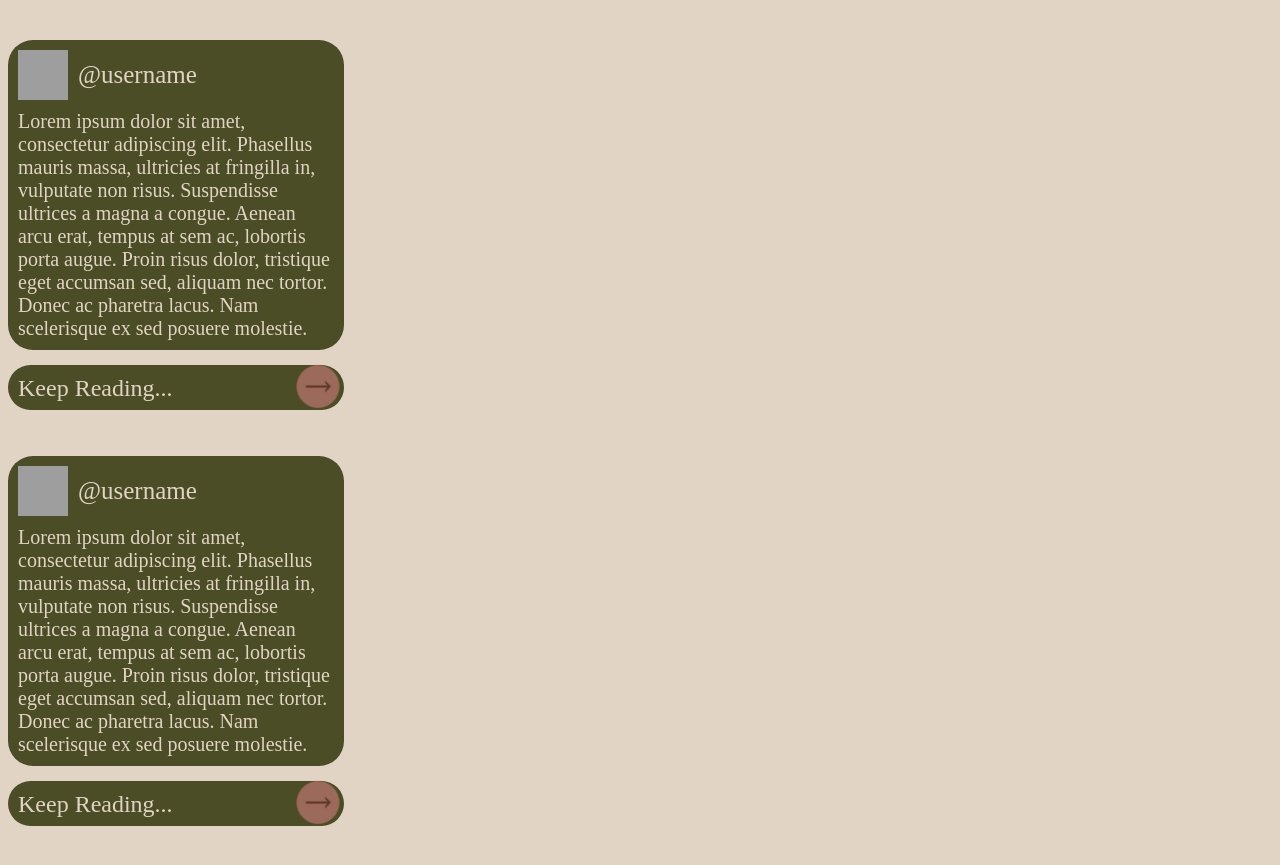
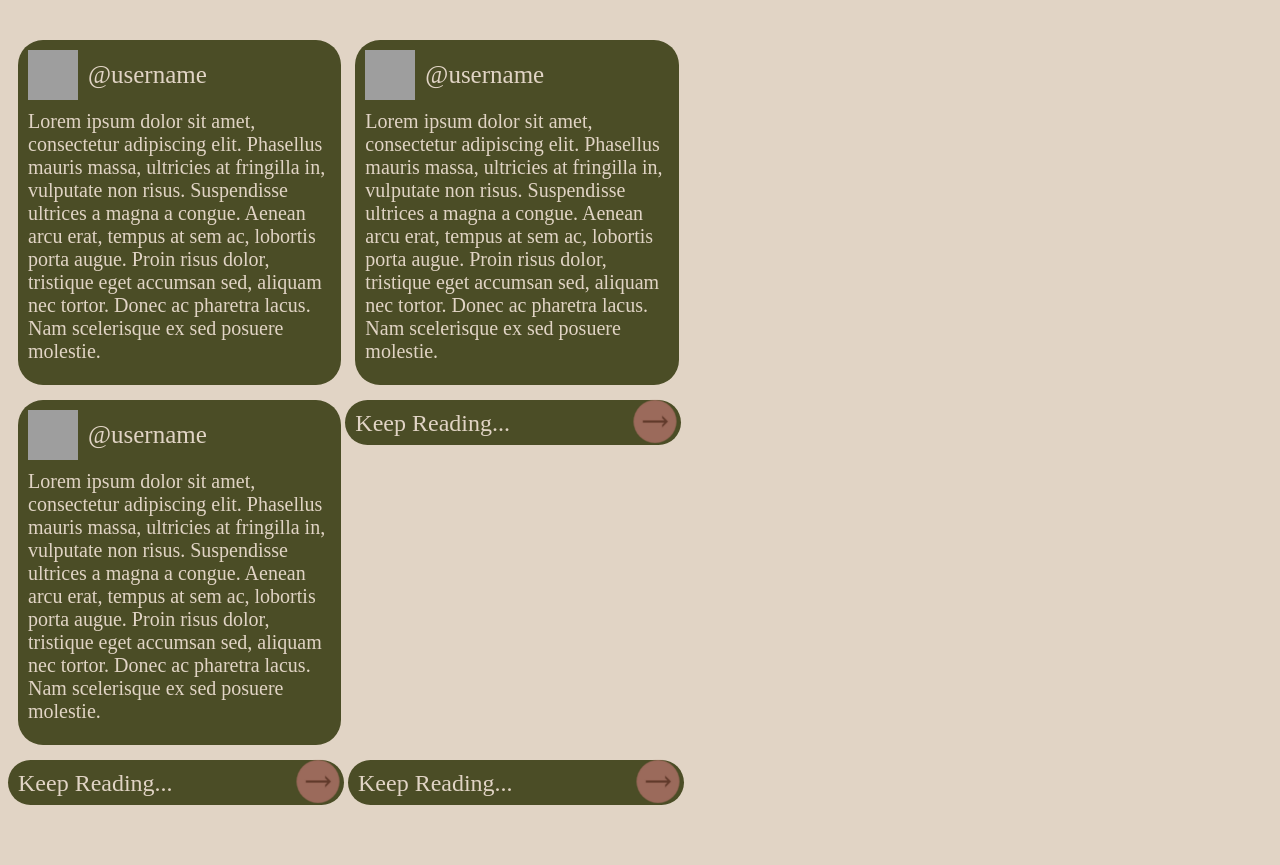
Before and after one commit to lynylyn/10CT-WebApp-Project, a plain HTML site: page app/index.html in a window 1280 px wide. Shown: the part 637-1502 px from the top of the page. Drawn offline with Linux system fonts and the light colour scheme; grey boxes are pictures that could not be loaded; a web font is replaced by a local one.

Commit message:
Primary Research & Article Boxes
Evaluated the primary research results and began working through the small featured article boxes.

```diff
--- a/app/index.html
+++ b/app/index.html
@@ -49,12 +49,15 @@
         Lorem ipsum dolor sit amet, consectetur adipiscing elit. Phasellus mauris massa, ultricies at fringilla in, vulputate non risus. Suspendisse ultrices a magna a congue. Aenean arcu erat, tempus at sem ac, lobortis porta augue. Proin risus dolor, tristique eget accumsan sed, aliquam nec tortor. Donec ac pharetra lacus. Nam scelerisque ex sed posuere molestie.
     </div>
 
-    <a class="button" href="donate.html">
-            Keep Reading...
-            <div id="arrow">
-                <img src="arrow.png" alt="Keep Reading..." style="width:50px;height:50px;">
+    <div class="articlepreview">
+        <div id="previewpfp">
+            <img src="doctorpfp.png" alt="Random Article" style="width:50px;height:50px;">
+            <div id="previewusername">
+                @username
             </div>
-        </a>
+        </div>
+        Lorem ipsum dolor sit amet, consectetur adipiscing elit. Phasellus mauris massa, ultricies at fringilla in, vulputate non risus. Suspendisse ultrices a magna a congue. Aenean arcu erat, tempus at sem ac, lobortis porta augue. Proin risus dolor, tristique eget accumsan sed, aliquam nec tortor. Donec ac pharetra lacus. Nam scelerisque ex sed posuere molestie.
+    </div>
 
     <div class="articlepreview">
         <div id="previewpfp">
@@ -73,4 +76,18 @@
             </div>
     </a>
 
+    <a class="button" href="donate.html">
+        Keep Reading...
+        <div id="arrow">
+            <img src="arrow.png" alt="Keep Reading..." style="width:50px;height:50px;">
+        </div>
+    </a>
+
+    <a class="button" href="donate.html">
+        Keep Reading...
+        <div id="arrow">
+            <img src="arrow.png" alt="Keep Reading..." style="width:50px;height:50px;">
+        </div>
+    </a>
+
 </html>
--- a/app/style.css
+++ b/app/style.css
@@ -102,13 +102,17 @@ h2 {
 }
 
 .articlepreview{
-  width: 25%;
+  width: 24%;
   color: #E1D4C5;
   background-color: #4B4D26;
   border-radius: 25px;
   padding: 10px;
   font-size: 20px;
   margin-bottom: 15px;
+  display: inline-block;
+  margin-left: 10px;
+  height: 325px;
+  vertical-align:top
 }
 
 #previewpfp{
```
Also changed, not shown: surveyq1.png (added), surveyq2.png (added), surveyq3.png (added), 1 other file.
